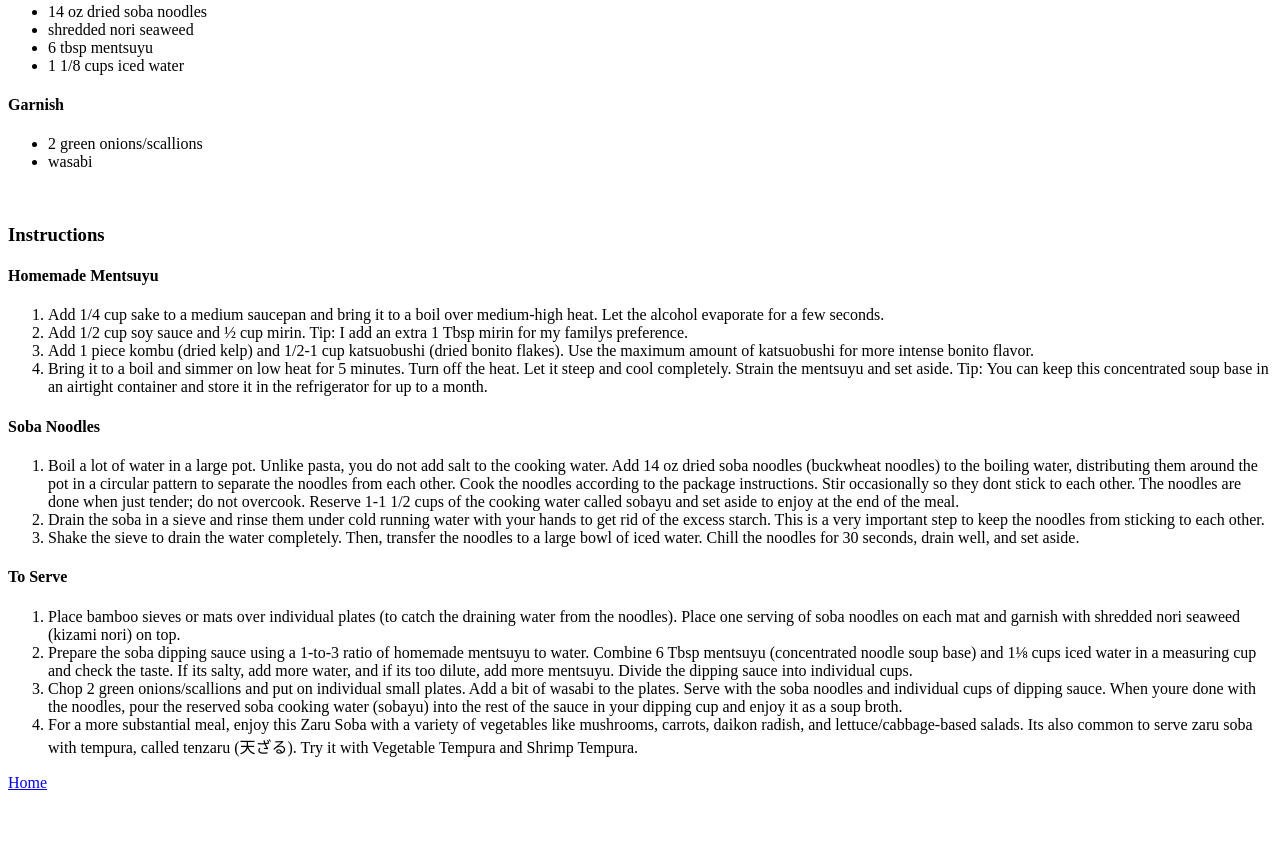
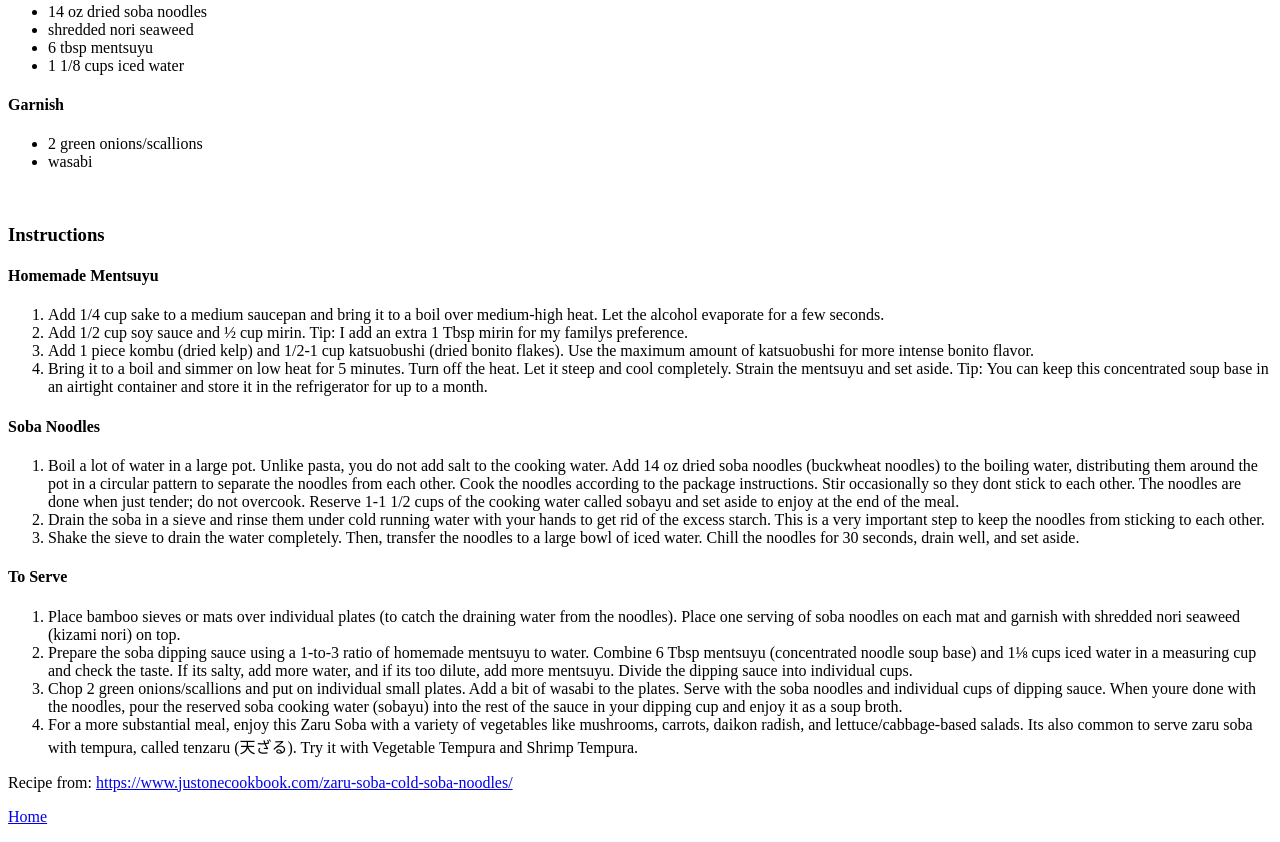
Before and after one commit to 404HopeNotFound/odin-recipes, a plain HTML site: page recipes/soba.html in a window 1280 px wide. Shown: the part 992-1834 px from the top of the page. Before the commit the page ends 1800 px from the top, so only its background shows below. Drawn offline with Linux system fonts and the light colour scheme.

Commit message:
Added link to original website on soba.html

```diff
--- a/recipes/soba.html
+++ b/recipes/soba.html
@@ -54,6 +54,7 @@
         <li>Chop 2 green onions/scallions and put on individual small plates. Add a bit of wasabi to the plates. Serve with the soba noodles and individual cups of dipping sauce. When youre done with the noodles, pour the reserved soba cooking water (sobayu) into the rest of the sauce in your dipping cup and enjoy it as a soup broth.</li>
         <li>For a more substantial meal, enjoy this Zaru Soba with a variety of vegetables like mushrooms, carrots, daikon radish, and lettuce/cabbage-based salads. Its also common to serve zaru soba with tempura, called tenzaru (天ざる). Try it with Vegetable Tempura and Shrimp Tempura.</li>
     </ol>
+    <p>Recipe from: <a href="https://www.justonecookbook.com/zaru-soba-cold-soba-noodles/">https://www.justonecookbook.com/zaru-soba-cold-soba-noodles/</a></p>
     <p><a href="../index.html">Home</a></p>
 </body>
 </html>
```
